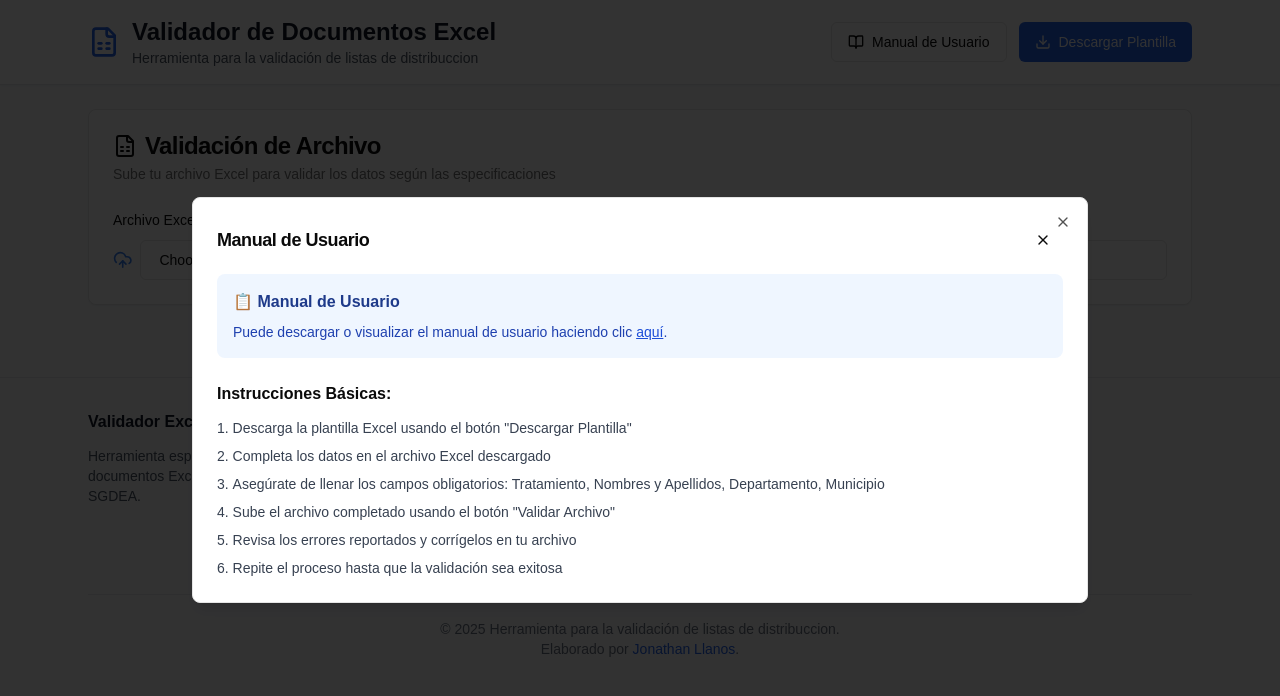
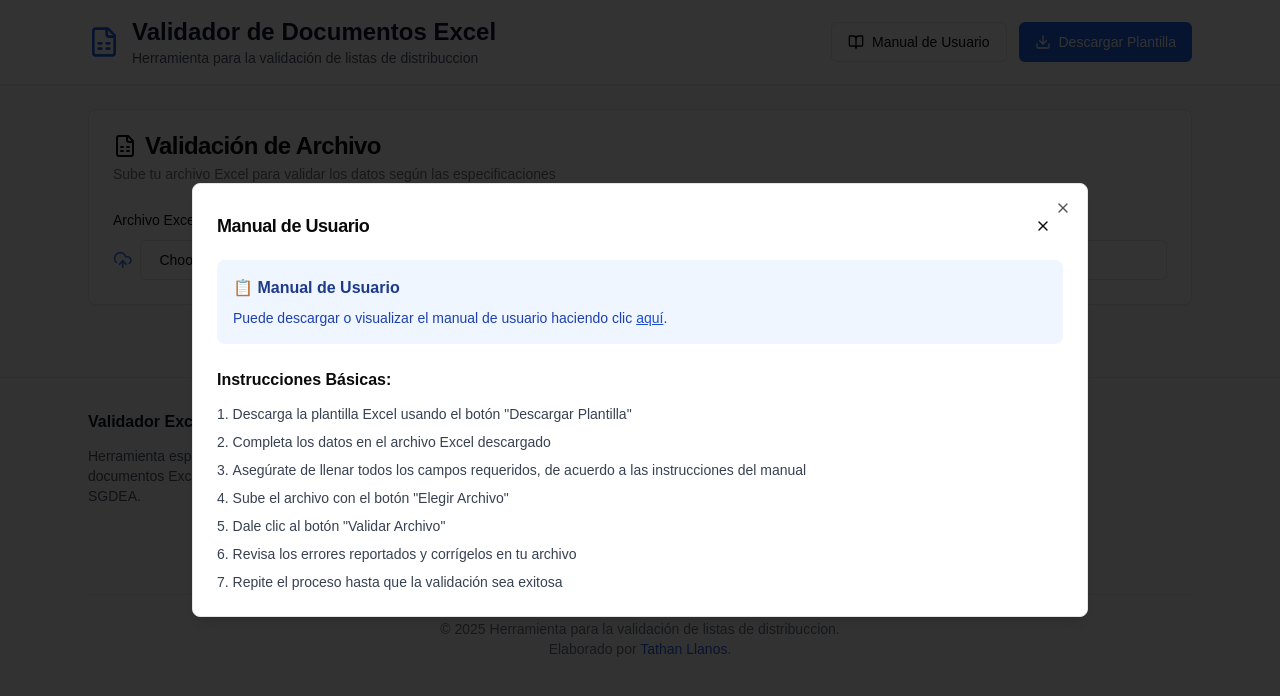
Before and after one commit to jomallaru/Validador-Masivas, a Next.js app: page / in a window 1280 px wide. Both pictures are taken after a click on the button "Manual de Usuario". Shown: the top 696 px of the page. Built offline with nearby package versions, Linux system fonts and the light colour scheme.

Commit message:
cambios footer

```diff
--- a/app/components/footer.tsx
+++ b/app/components/footer.tsx
@@ -42,7 +42,7 @@ export default function Footer() {
                 href="https://github.com/jomallaru"
                 className="text-blue-600 hover:underline"
               >
-                Jonathan Llanos
+                Tathan Llanos
               </a>.
             </li>
           </ul>
--- a/app/components/manual-modal.tsx
+++ b/app/components/manual-modal.tsx
@@ -43,9 +43,10 @@ export default function ManualModal({ isOpen, onClose }: ManualModalProps) {
               <li>Descarga la plantilla Excel usando el botón "Descargar Plantilla"</li>
               <li>Completa los datos en el archivo Excel descargado</li>
               <li>
-                Asegúrate de llenar los campos obligatorios: Tratamiento, Nombres y Apellidos, Departamento, Municipio
+                Asegúrate de llenar todos los campos requeridos, de acuerdo a las instrucciones del manual
               </li>
-              <li>Sube el archivo completado usando el botón "Validar Archivo"</li>
+              <li>Sube el archivo con el botón "Elegir Archivo"</li>
+              <li>Dale clic al botón "Validar Archivo"</li>
               <li>Revisa los errores reportados y corrígelos en tu archivo</li>
               <li>Repite el proceso hasta que la validación sea exitosa</li>
             </ol>
```
